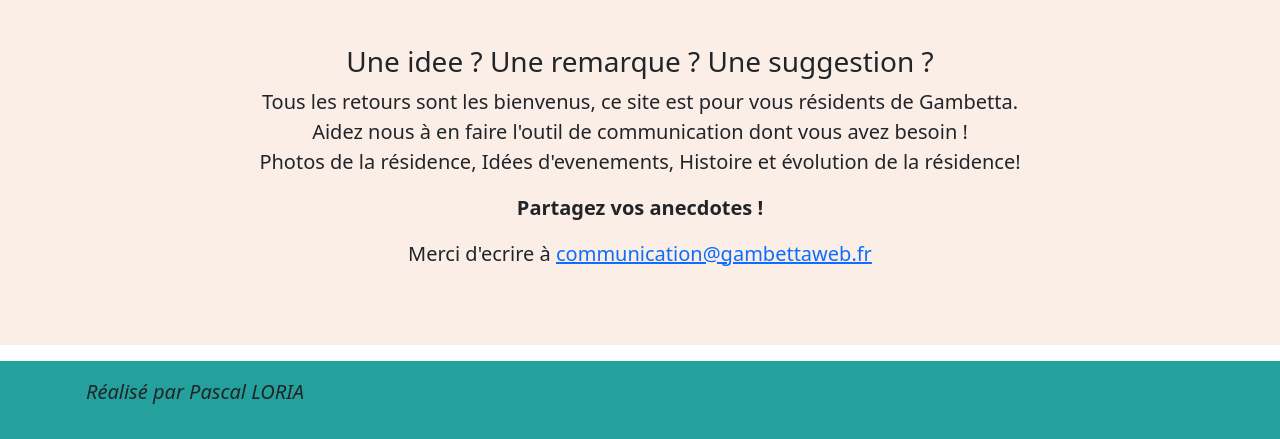
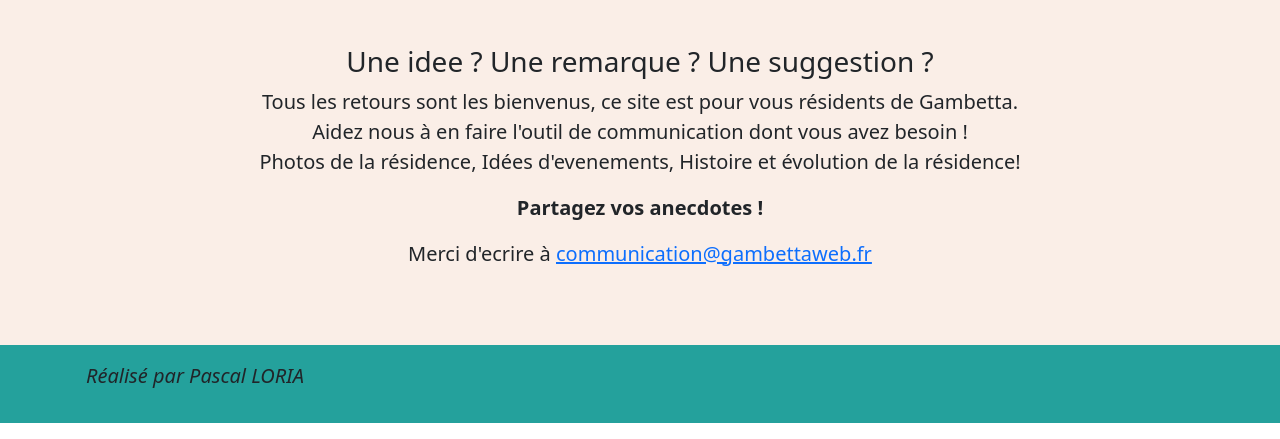
Before and after one commit to pascalloria/GambettaWeb, a website: page contact.html in a window 1280 px wide. Shown: the part 406-845 px from the top of the page. Drawn offline with nearby package versions, Linux system fonts and the light colour scheme.

Commit message:
fix mt-footer

```diff
--- a/contact.html
+++ b/contact.html
@@ -46,7 +46,7 @@
     </div>
 </section>
 
-    <footer class="bg-primary mt-3">
+    <footer class="bg-primary">
     </footer>
 <script src="https://cdn.jsdelivr.net/npm/@popperjs/core@2.11.6/dist/umd/popper.min.js" integrity="sha384-oBqDVmMz9ATKxIep9tiCxS/Z9fNfEXiDAYTujMAeBAsjFuCZSmKbSSUnQlmh/jp3" crossorigin="anonymous"></script>
 <script src="https://cdn.jsdelivr.net/npm/bootstrap@5.2.3/dist/js/bootstrap.min.js" integrity="sha384-cuYeSxntonz0PPNlHhBs68uyIAVpIIOZZ5JqeqvYYIcEL727kskC66kF92t6Xl2V" crossorigin="anonymous"></script>
```
Also changed, not shown: article1.html (+1 -1 lines), conseil.html (+1 -1 lines), gazette.html (+1 -1 lines), index.html (+1 -1 lines), photos.html (+1 -1 lines).
